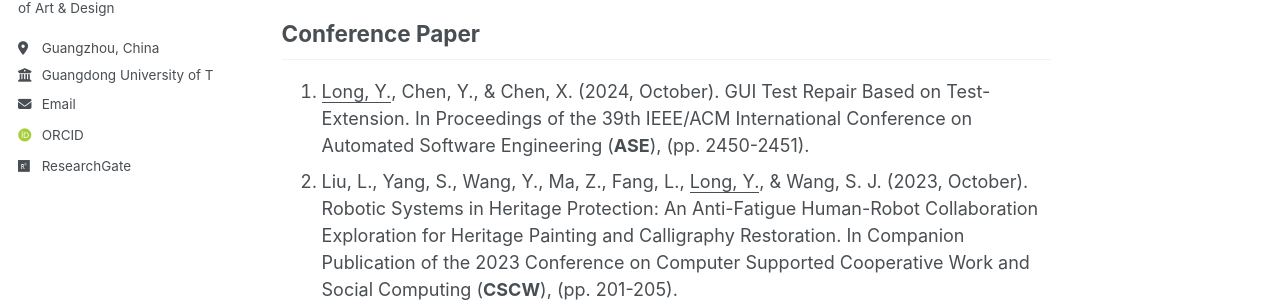
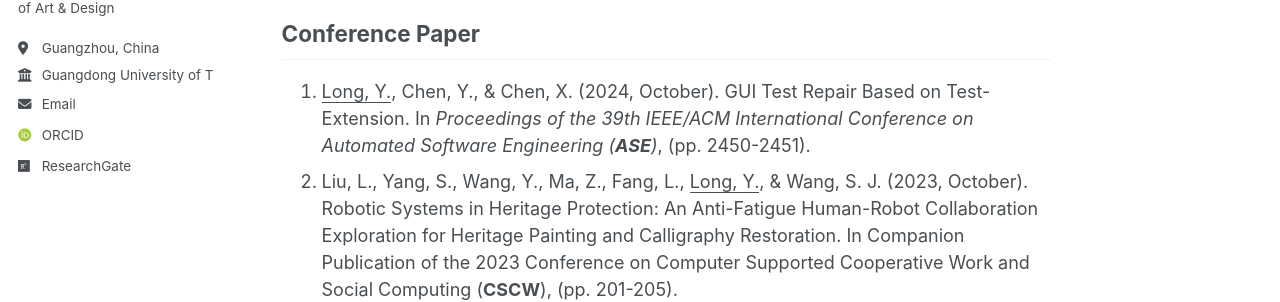
Before and after one commit to qoolyh/qoolyh.github.io, a Jekyll site: the page built from _pages/about.md, in a window 1280 px wide and 900 px high. Shown: the part 419-721 px from the top of the window. Built offline with Jekyll 4.4.1, drawn with Linux system fonts in a browser that asks for light colours; some web fonts are replaced.

```diff
--- a/_pages/about.md
+++ b/_pages/about.md
@@ -14,7 +14,7 @@ Publications
 
 Conference Paper
 ------
-1. <u>Long, Y.</u>, Chen, Y., & Chen, X. (2024, October). GUI Test Repair Based on Test-Extension. In Proceedings of the 39th IEEE/ACM International Conference on Automated Software Engineering (**ASE**), (pp. 2450-2451).
+1. <u>Long, Y.</u>, Chen, Y., & Chen, X. (2024, October). GUI Test Repair Based on Test-Extension. In <i>Proceedings of the 39th IEEE/ACM International Conference on Automated Software Engineering (**ASE**)</i>, (pp. 2450-2451).
 2. Liu, L., Yang, S., Wang, Y., Ma, Z., Fang, L., <u>Long, Y.</u>, & Wang, S. J. (2023, October). Robotic Systems in Heritage Protection: An Anti-Fatigue Human-Robot Collaboration Exploration for Heritage Painting and Calligraphy Restoration. In Companion Publication of the 2023 Conference on Computer Supported Cooperative Work and Social Computing (**CSCW**), (pp. 201-205).
 3. X. Chen, Y. Chen, <u>Y. Long</u>, Y. Rao, H. Guan and M. Lin, "Online Educational Resources Classification Using Visual Features," 2018 7th International Conference on Digital Home (**ICDH**), Guilin, China, 2018, pp. 167-171, doi: 10.1109/ICDH.2018.00038.
 4. Huang, R., <u>Long, Y.</u>, & Chen, X. (2016). Automaticly Generating Web Page From A Mockup. In **SEKE** (pp. 589-594).
```
